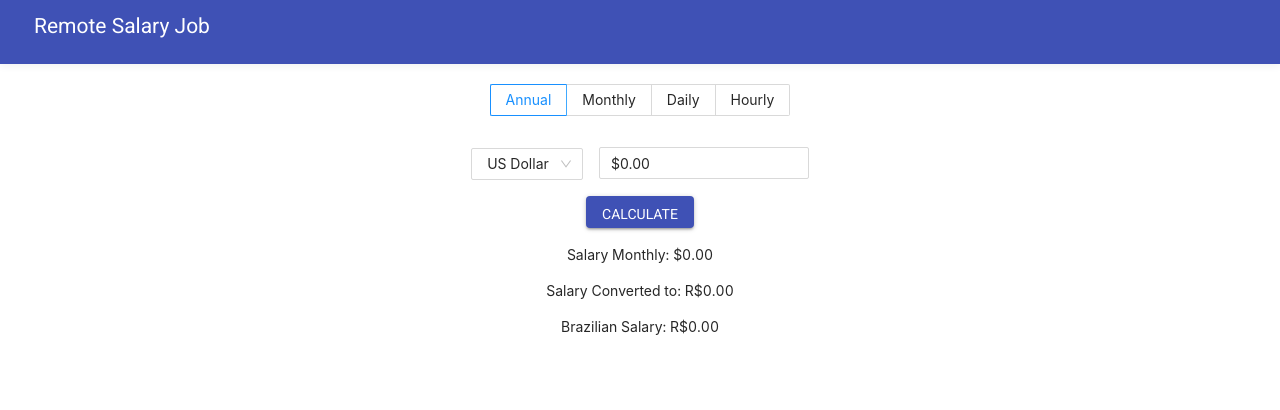
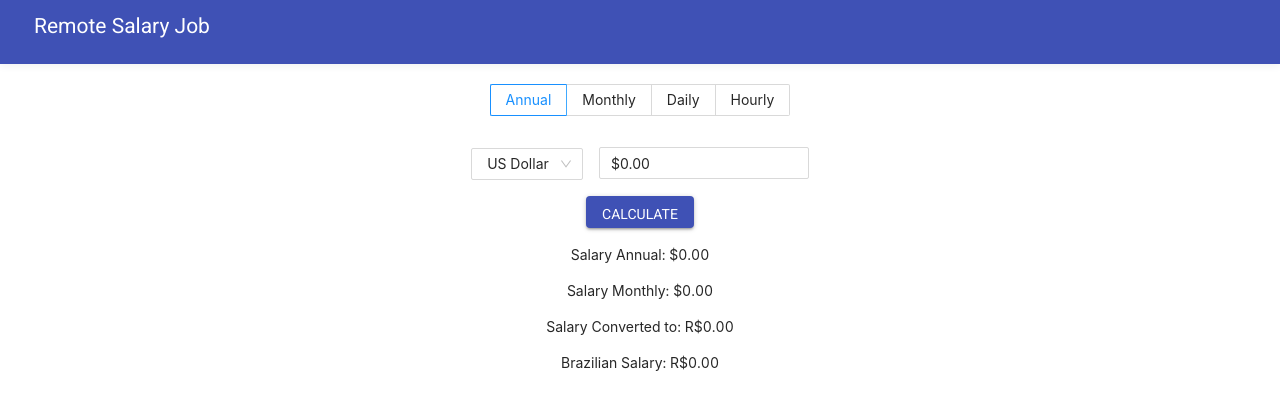
Before and after one commit to leogsouza/remote-salary-calculator, a React (Create React App) app: page / in a window 1280 px wide. Shown: the top 410 px of the page. Built offline with nearby package versions, Linux system fonts and the light colour scheme.

Commit message:
Refactor input number parser and formatter

```diff
--- a/src/App.js
+++ b/src/App.js
@@ -29,10 +29,6 @@ const App = () => {
   const [hours, setHours] = useState(8)
   const [showHours, setShowHours] = useState(false);
   const [currency, setCurrency] = useState(currencyOptions[0].value)
-
-  const handleChange = event => {
-    setValue(event.target.value);
-  };
 
   const handleTypeChange = event => {
     setType(event.target.value);
@@ -69,16 +65,20 @@ const App = () => {
       let reversedVal = val.replace(new RegExp("\\" + group, "g"), "");
       reversedVal = reversedVal.replace(new RegExp("\\" + decimal, "g"), ".");
 
-
       reversedVal = reversedVal.replace(/[^0-9.]/g, "");
 
-      const digitsAfterDecimalCount = (reversedVal.split(".")[1] || []).length;
+      let digitsAfterDecimalCount = (reversedVal.split(".")[1] || []).length;
       const needsDigitsAppend = digitsAfterDecimalCount > 2;
 
       if (needsDigitsAppend) {
         reversedVal = reversedVal * Math.pow(10, digitsAfterDecimalCount -2);
       }
-      console.log(reversedVal);
+
+      if (digitsAfterDecimalCount === 1) {
+        reversedVal = reversedVal / 10;
+        digitsAfterDecimalCount++;
+      }
+
       setValue(reversedVal);
       return Number.isNaN(reversedVal) ? 0 : reversedVal;
 
@@ -86,8 +86,6 @@ const App = () => {
       console.log(error);
     }
   };
-
-
 
   const currencyConverterHandler = amount => {
     const url = process.env.REACT_APP_CURRENCY_API_URL;
@@ -145,7 +143,6 @@ const App = () => {
                   formatter={currencyFormatter(currency)}
                   parser={currencyParser}
                 />
-
               </Col>
               <Col span={24} style={{display: showHours ? 'block' : 'none' }}>
                 <label>Hours per day: </label><InputNumber
@@ -164,6 +161,15 @@ const App = () => {
                 </Button>
               </Col>
               <Col span={24}>
+                <label>Salary Annual: </label><NumberFormat
+                  value={annual}
+                  thousandSeparator={true}
+                  displayType={"text"}
+                  prefix={"$"}
+                  decimalScale={2}
+                  fixedDecimalScale={true}
+                />
+                <p></p>
                 <label>Salary Monthly: </label><NumberFormat
                   value={monthly}
                   thousandSeparator={true}
```
Lines whose indentation alone changed are shown as unchanged.
